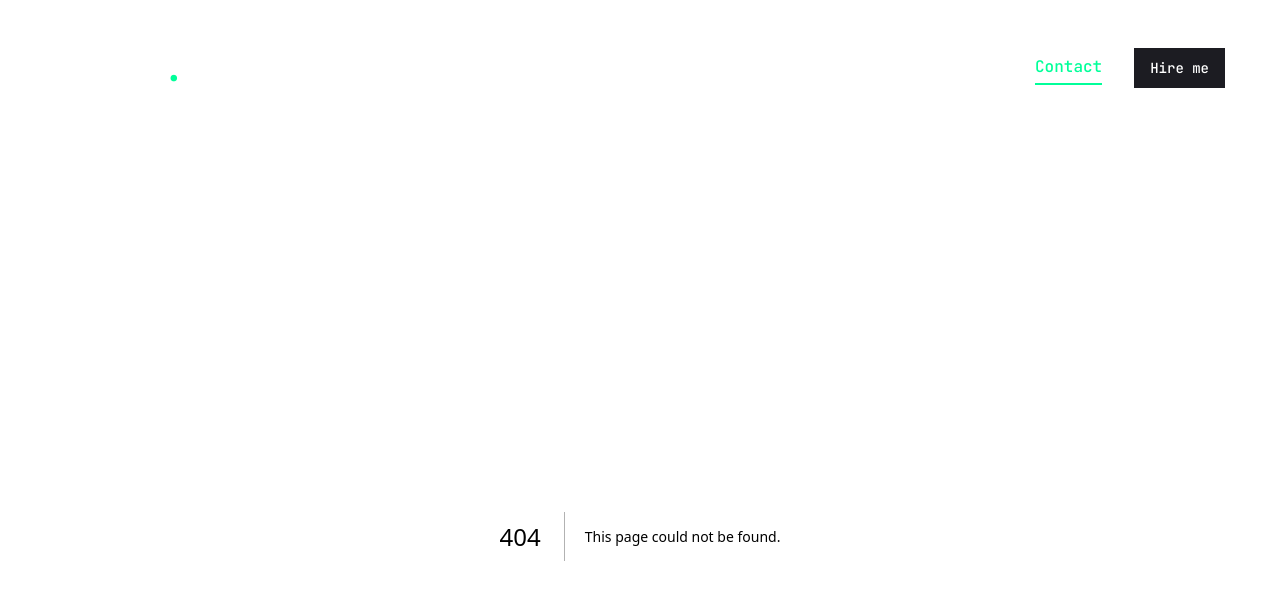
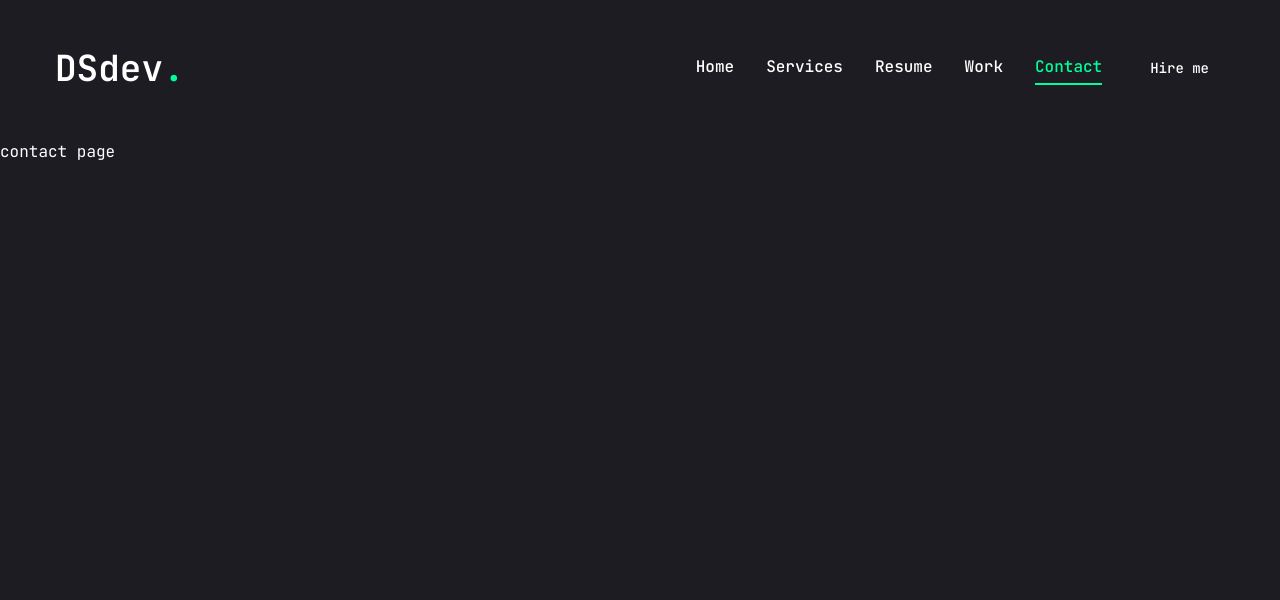
Before and after one commit to douglasfcsoares/portfolio, a Next.js app: page /contact in a window 1280 px wide. Before the commit this address had no page. Shown: the top 600 px of the page. Built offline with nearby package versions, Linux system fonts and the light colour scheme.

Commit message:
create contact page

```diff
--- /dev/null
+++ b/app/contact/page.jsx
@@ -0,0 +1,7 @@
+const Contact = () => {
+  return (
+    <div>contact page</div>
+  )
+}
+
+export default Contact
```
